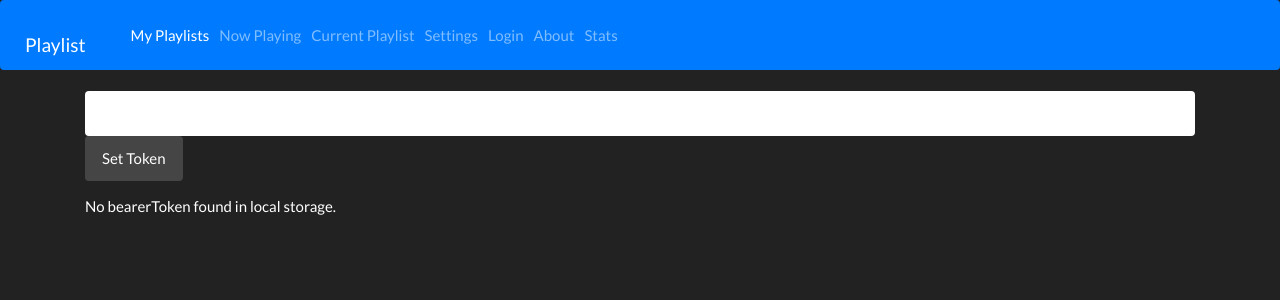
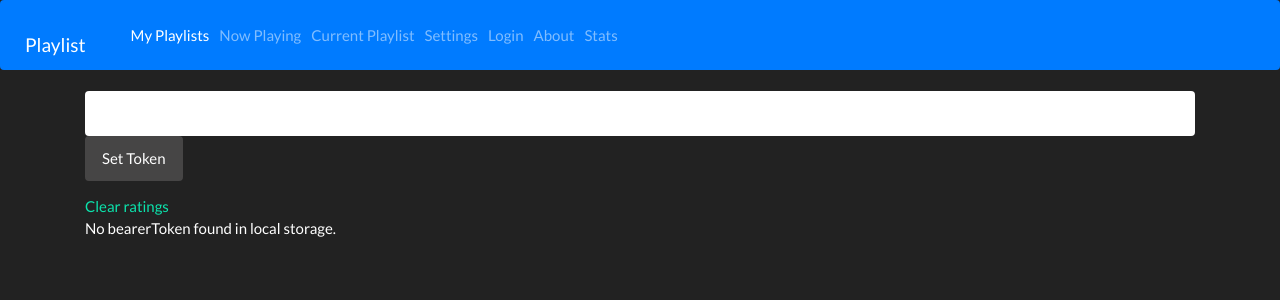
Before and after one commit to russellsaintcyr/playlist-webapp, an Angular app: page /settings in a window 1280 px wide. Shown: the top 300 px of the page. Built offline with nearby package versions, Linux system fonts and the light colour scheme.

Commit message:
added clear ratings

```diff
--- a/src/app/components/settings/settings.component.html
+++ b/src/app/components/settings/settings.component.html
@@ -4,6 +4,7 @@
     <button type="button" class="btn btn-default" (click)="setBearerToken()">Set Token</button>
   </div>
 </form>
+<a (click)="clearRatings()" href="javascript:void(0)">Clear ratings</a>
 <div *ngIf="bearerToken === null">
   No bearerToken found in local storage.
 </div>
--- a/src/app/components/settings/settings.component.ts
+++ b/src/app/components/settings/settings.component.ts
@@ -1,4 +1,5 @@
 import { Component, OnInit } from '@angular/core';
+import {AlertService} from "../../services/alert.service";
 
 @Component({
   selector: 'settings',
@@ -8,7 +9,7 @@ import { Component, OnInit } from '@angular/core';
 export class SettingsComponent implements OnInit {
 
   public bearerToken: string;
-  constructor() {
+  constructor(private alertService: AlertService) {
     this.bearerToken = localStorage.getItem('bearerToken');
   }
 
@@ -18,6 +19,10 @@ export class SettingsComponent implements OnInit {
   setBearerToken() {
     localStorage.setItem('bearerToken', this.bearerToken);
     console.log('Updated local storage.' + this.bearerToken);
-    alert('Updated local token');
+  }
+
+  clearRatings() {
+    localStorage.removeItem('ratings');
+    this.alertService.success('Cleared ratings')
   }
 }
```
